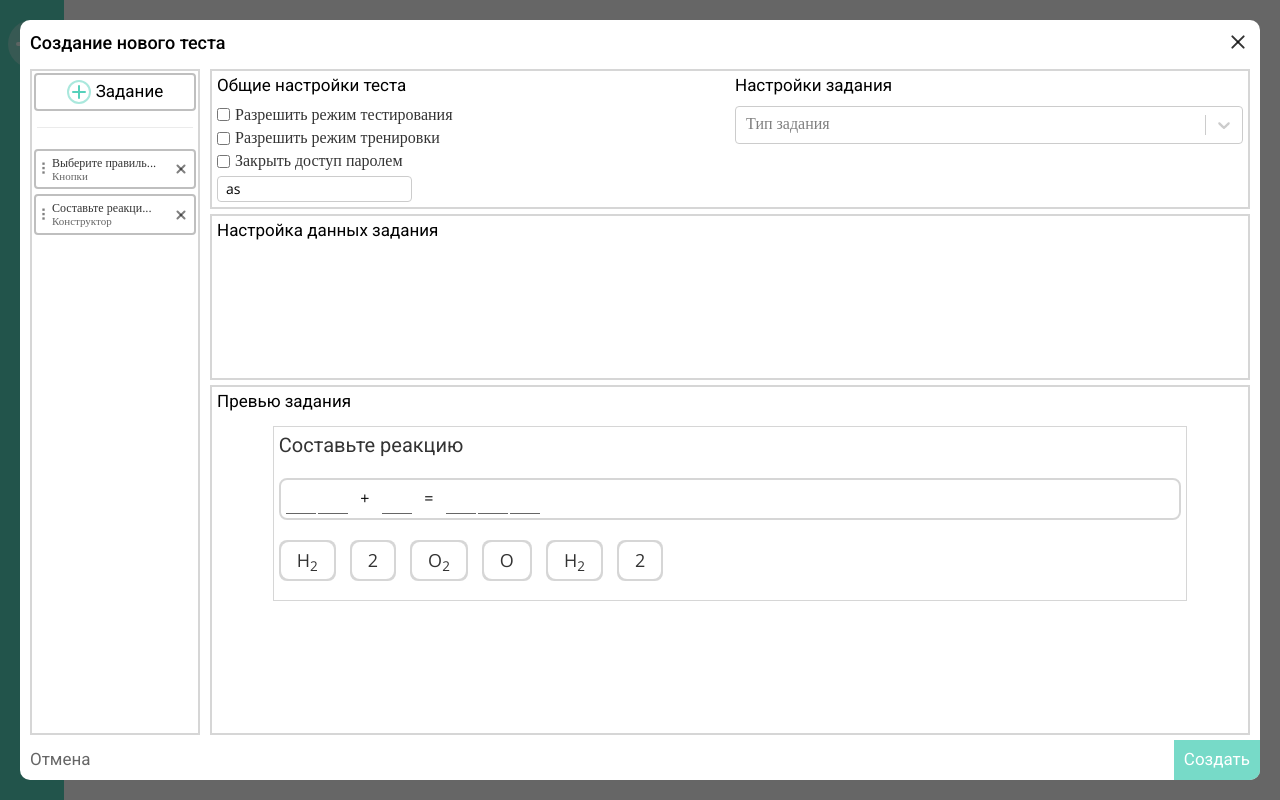
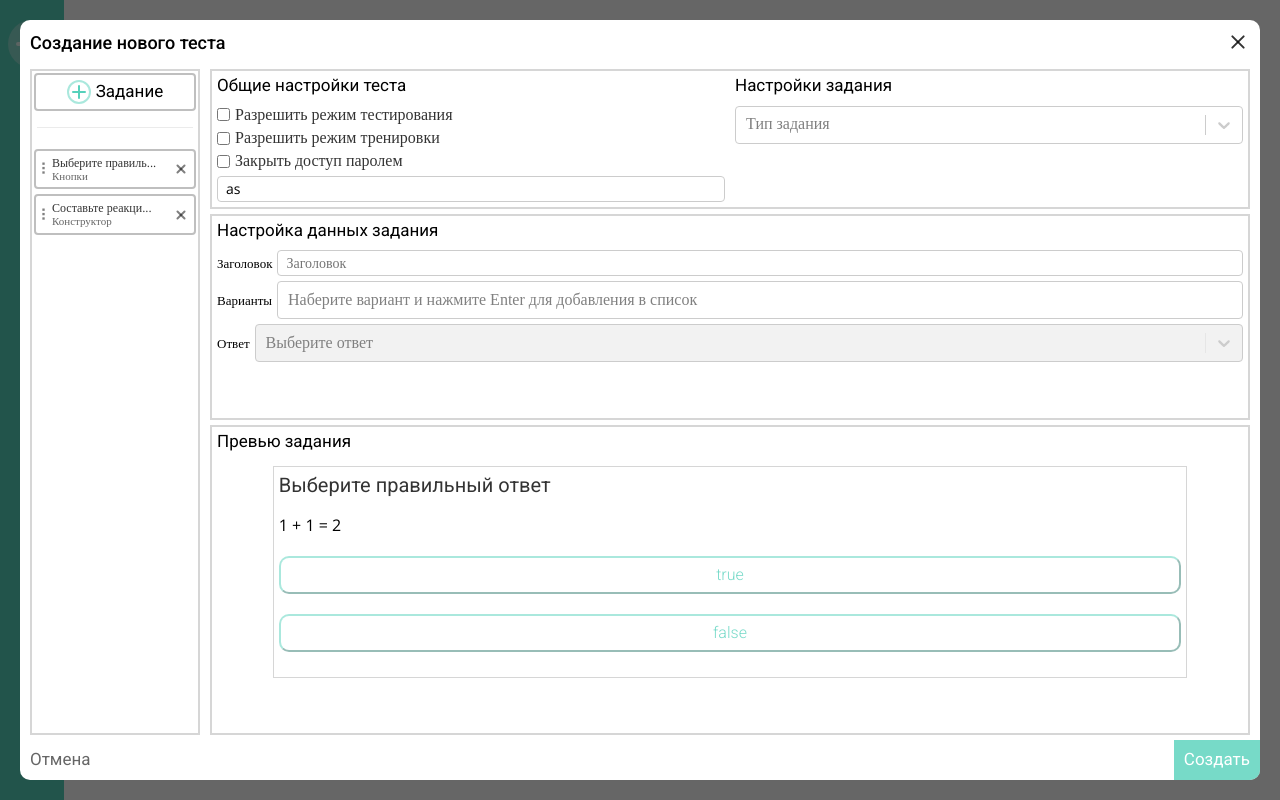
Before and after one commit to DoshSempai/study-platform, a React app: page /#/ in a window 1280 px wide. Built offline with nearby package versions, Linux system fonts and the light colour scheme.

Commit message:
[test_wizard] Wizard Button Data Layout

```diff
--- a/src/view/components/formparts/textinput/textinput.css
+++ b/src/view/components/formparts/textinput/textinput.css
@@ -1,6 +1,7 @@
 @import '../../../../assets/palette.css';
 
 .st-input {
+  width: 100%;
   border: 1px solid var(--stplatform-gray);
   border-radius: 4px;
   padding: 4px 8px;
--- a/src/view/components/testwizard/styles/testwizard.content.css
+++ b/src/view/components/testwizard/styles/testwizard.content.css
@@ -3,6 +3,8 @@
   display: flex;
   justify-content: space-between;
   align-items: center;
+
+  height: calc(100% - 84px);
 }
 
 .testwizard__left {
--- a/src/view/components/testwizard/styles/testwizard.data.css
+++ b/src/view/components/testwizard/styles/testwizard.data.css
@@ -8,3 +8,23 @@
   box-sizing: border-box;
   border: 2px solid var(--stplatform-black-16);
 }
+
+.testwizard__data_button {
+
+}
+.testwizard__data_button-row {
+  display: flex;
+  justify-content: flex-start;
+  align-items: center;
+  margin-bottom: 5px;
+}
+.testwizard__data_button-row-label {
+  margin-right: 5px;
+  font-family: 'Open Sans';
+  font-style: normal;
+  font-weight: normal;
+  font-size: 13px;
+}
+.testwizard__data_button-row-control {
+  width: 100%;
+}
--- a/src/view/components/testwizard/styles/testwizard.preview.css
+++ b/src/view/components/testwizard/styles/testwizard.preview.css
@@ -6,6 +6,21 @@
   padding: 5px;
   box-sizing: border-box;
   border: 2px solid var(--stplatform-black-16);
+
+  overflow-y: auto;
+}
+
+.testwizard__preview::-webkit-scrollbar {
+  width: 0.5em;
+}
+
+.testwizard__preview::-webkit-scrollbar-track {
+  box-shadow: inset 0 0 6px var(--stplatform-black-20);
+}
+
+.testwizard__preview::-webkit-scrollbar-thumb {
+  background-color: var(--stplatform-gray);
+  border-radius: 4px;
 }
 
 .testwizard__preview-task-wrap {
--- /dev/null
+++ b/src/view/components/testwizard/testwizard.data.tsx
@@ -0,0 +1,119 @@
+import React, { useState, KeyboardEventHandler } from 'react';
+import CreatableSelect from 'react-select/creatable';
+import Select, { ActionMeta, OnChangeValue } from 'react-select';
+import { Input } from '../formparts/textinput/textinput';
+
+interface Option {
+	readonly label: string;
+	readonly value: string;
+}
+
+const createOption = (label: string): Option => ({
+	label,
+	value: label,
+});
+
+export const TestWizardDataButton = (): JSX.Element => {
+	const [variantsInputValue, setVariantsInputValue] = useState<string>('');
+	const [variantsValue, setVariantsValue] = useState<readonly Option[]>([]);
+
+	const handleChange = (val: OnChangeValue<Option, true>, actionMeta: ActionMeta<Option>): void => {
+		// console.group('Value Changed');
+		// console.log(val);
+		// console.log(`action: ${actionMeta.action}`);
+		// console.groupEnd();
+		setVariantsValue(val);
+	};
+
+	const handleInputChange = (input: string): void => {
+		setVariantsInputValue(input);
+	};
+
+	const handleKeyDown: KeyboardEventHandler<HTMLDivElement> = (event) => {
+		if (!variantsInputValue) return;
+		switch (event.key) {
+			case 'Enter':
+			case 'Tab': {
+				const copyInputValue = variantsInputValue;
+				setVariantsValue([...variantsValue, createOption(copyInputValue)]);
+				setVariantsInputValue('');
+				event.preventDefault();
+			}
+		}
+	};
+
+	const titleBlock = (): JSX.Element => (
+		<div className="testwizard__data_button-row">
+			<div className="testwizard__data_button-row-label">Заголовок</div>
+			<Input
+				className="testwizard__data_button-row-control"
+				value={''}
+				placeholder="Заголовок"
+				onChange={(e): void => {
+					console.log(`input`, e);
+				}}
+			/>
+		</div>
+	);
+
+	const variantsBlock = (): JSX.Element => (
+		<div className="testwizard__data_button-row">
+			<div className="testwizard__data_button-row-label">Варианты</div>
+			<CreatableSelect
+				className="testwizard__data_button-row-control"
+				components={{
+					DropdownIndicator: null,
+				}}
+				inputValue={variantsInputValue}
+				isClearable
+				isMulti
+				menuIsOpen={false}
+				onChange={handleChange}
+				onInputChange={handleInputChange}
+				onKeyDown={handleKeyDown}
+				placeholder="Наберите вариант и нажмите Enter для добавления в список"
+				value={variantsValue}
+				styles={{
+					// eslint-disable-next-line @typescript-eslint/explicit-function-return-type
+					control: (provided, state) => ({
+						...provided,
+						borderColor: state.isFocused ? '#56D1BB !important' : '#cccccc',
+						boxShadow: state.isFocused ? '0 0 0 1px #56D1BB' : 'none',
+					}),
+				}}
+			/>
+		</div>
+	);
+
+	const answerBlock = (): JSX.Element => (
+		<div className="testwizard__data_button-row">
+			<div className="testwizard__data_button-row-label">Ответ</div>
+			<Select
+				className="testwizard__data_button-row-control"
+				placeholder="Выберите ответ"
+				isDisabled={!variantsValue.length}
+				options={variantsValue}
+				// value={}
+				onChange={(val): void => {
+					console.log(`val`, val);
+				}}
+				styles={{
+					// eslint-disable-next-line @typescript-eslint/explicit-function-return-type
+					control: (provided, state) => ({
+						...provided,
+						borderColor: state.isFocused ? '#56D1BB !important' : '#cccccc',
+						boxShadow: state.isFocused ? '0 0 0 1px #56D1BB' : 'none',
+					}),
+				}}
+			/>
+		</div>
+	);
+
+	return (
+		<div className="testwizard__data_button">
+			{titleBlock()}
+			{variantsBlock()}
+			{answerBlock()}
+		</div>
+	);
+};
--- a/src/view/components/testwizard/testwizard.tsx
+++ b/src/view/components/testwizard/testwizard.tsx
@@ -14,6 +14,7 @@ import './styles/testwizard.settings.css';
 import './styles/testwizard.data.css';
 import './styles/testwizard.preview.css';
 import { TestWizardPreview } from './testwizard.preview';
+import { TestWizardDataButton } from './testwizard.data';
 
 interface ITestWizard {
 	onCloseModal?: () => void;
@@ -32,7 +33,7 @@ const typeOptions = [
 export const TestWizard = ({ onCloseModal }: ITestWizard): JSX.Element => {
 	// const [tasks, setTasks] = useState<ITestExerciseAll[]>([]);
 	const [tasks, setTasks] = useState<ITestExerciseAll[]>(exerciseList['3']);
-	const tempCurrentTask = tasks[1];
+	const tempCurrentTask = tasks[0];
 
 	const onCreateNewTask = (): void => {
 		/* todo */
@@ -44,16 +45,7 @@ export const TestWizard = ({ onCloseModal }: ITestWizard): JSX.Element => {
 		setTasks(tasksCopy);
 	};
 
-	return (
-		<>
-			<div className="testwizard-wrap"></div>
-			<div className="testwizard">
-				<div className="testwizard__header">
-					<div className="testwizard__title">Создание нового теста</div>
-					<div className="testwizard__close" onClick={onCloseModal}></div>
-				</div>
-				<div className="testwizard__content">
-					<div className="testwizard__left">
+	const listOfTasks = (): JSX.Element => (
 		<div className="testwizard__exircise_list-wrap">
 			<div className="testwizard__exircise_new" onClick={onCreateNewTask}>
 				<div className="testwizard__exircise_new-logo"></div>
@@ -64,9 +56,7 @@ export const TestWizard = ({ onCloseModal }: ITestWizard): JSX.Element => {
 				{tasks.map((task, index) => (
 					<div className="testwizard__list-item">
 						<div className="testwizard__list-item-data">
-											<div className="testwizard__list-item-title">
-												{truncateString(task.title, 16)}
-											</div>
+							<div className="testwizard__list-item-title">{truncateString(task.title, 16)}</div>
 							<div className="testwizard__list-item-type">{typeMapper[task.type]}</div>
 						</div>
 						<div
@@ -77,8 +67,9 @@ export const TestWizard = ({ onCloseModal }: ITestWizard): JSX.Element => {
 				))}
 			</div>
 		</div>
-					</div>
-					<div className="testwizard__right">
+	);
+
+	const settingsBlock = (): JSX.Element => (
 		<div className="testwizard__setting">
 			<div className="testwizard__setting_part">
 				<div className="testwizard__setting_part-title">Общие настройки теста</div>
@@ -134,8 +125,25 @@ export const TestWizard = ({ onCloseModal }: ITestWizard): JSX.Element => {
 				/>
 			</div>
 		</div>
+	);
+
+	const taskButtonDataBlock = (): JSX.Element => <TestWizardDataButton />;
+
+	return (
+		<>
+			<div className="testwizard-wrap"></div>
+			<div className="testwizard">
+				<div className="testwizard__header">
+					<div className="testwizard__title">Создание нового теста</div>
+					<div className="testwizard__close" onClick={onCloseModal}></div>
+				</div>
+				<div className="testwizard__content">
+					<div className="testwizard__left">{listOfTasks()}</div>
+					<div className="testwizard__right">
+						{settingsBlock()}
 						<div className="testwizard__data">
 							<div className="testwizard__setting_part-title">Настройка данных задания</div>
+							{taskButtonDataBlock()}
 						</div>
 						<div className="testwizard__preview">
 							<div className="testwizard__setting_part-title">Превью задания</div>
```
Lines whose indentation alone changed are shown as unchanged.
